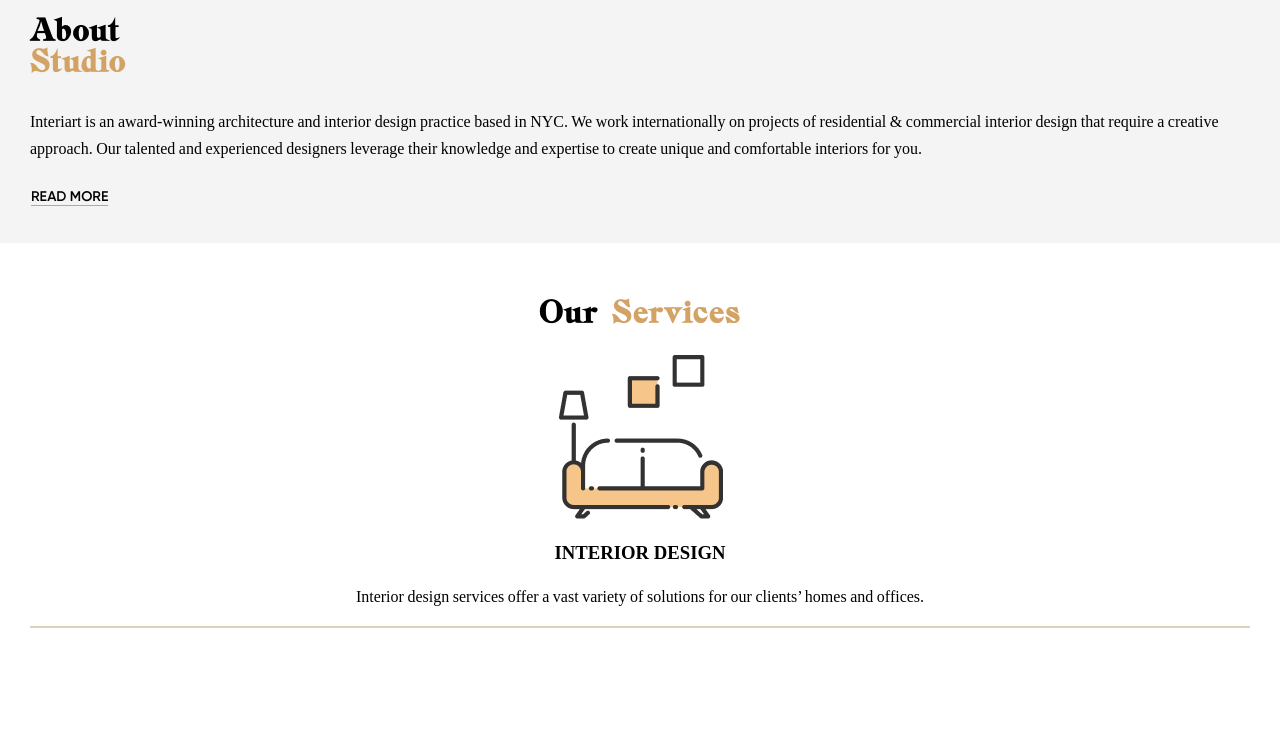
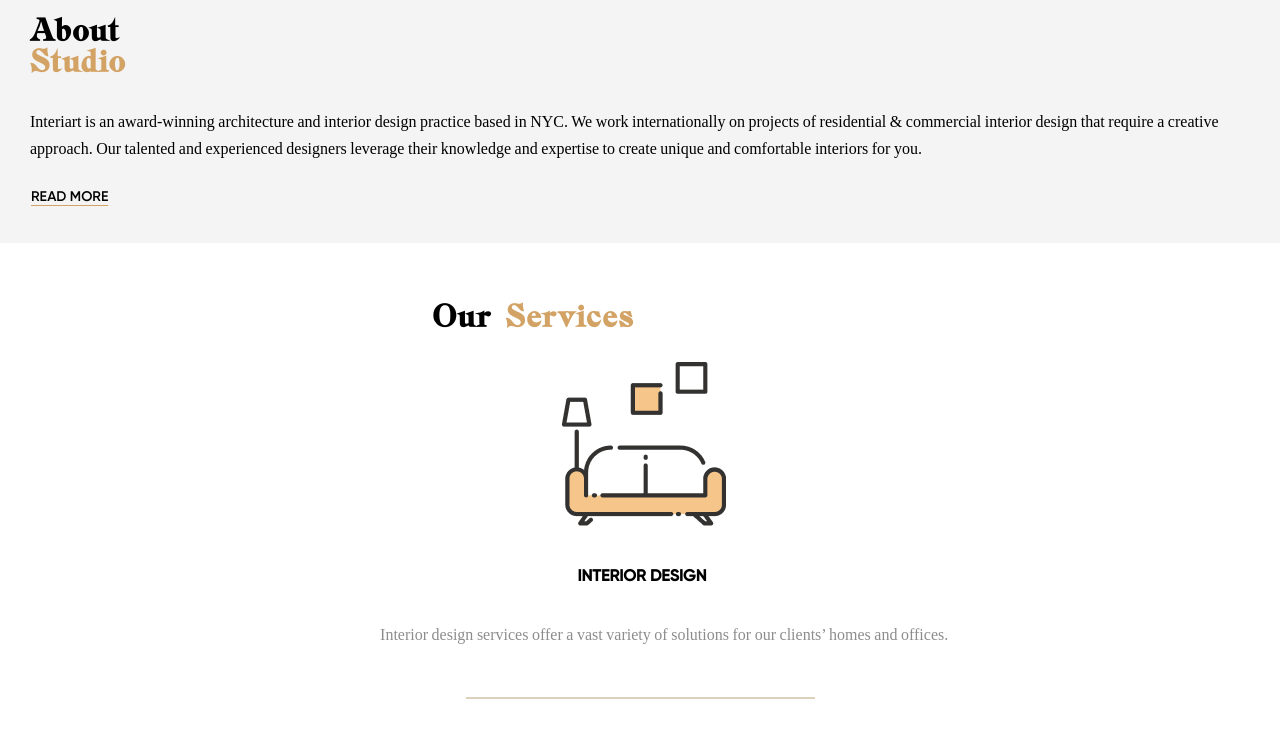
Before and after one commit to marcorange/idStudio-landing-page, a plain HTML site: page index.html in a window 1280 px wide. Shown: the part 937-1675 px from the top of the page. Drawn offline with Linux system fonts and the light colour scheme.

Commit message:
services pt1

```diff
--- a/index.html
+++ b/index.html
@@ -60,14 +60,18 @@
                 <div class="container services">
                     <h2>Our <span style="color: #d3a265">Services</span></h2>
                     <div class="cards">
-                        <div>
-                            <img src="design/interior-design.png">
+                        <div class="card">
+                            <img
+                                src="design/interior-design.png"
+                                class="services-img"
+                            />
                             <h3>INTERIOR DESIGN</h3>
                             <p>
-                                Interior design services offer a vast variety of solutions for our clients’ homes and offices.</p>
-                                <hr>
+                                Interior design services offer a vast variety of
+                                solutions for our clients’ homes and offices.
+                            </p>
+                            <hr />
                         </div>
-
                     </div>
                 </div>
             </section>
--- a/styles.css
+++ b/styles.css
@@ -30,7 +30,7 @@ p {
 }
 
 hr {
-    border: 0.05px solid #DCD1BB;
+    border: 0.05px solid #dcd1bb;
 }
 
 .container {
@@ -80,7 +80,7 @@ button {
 
 /* ABOUT */
 .about {
-    background-color: #F4F4F4;
+    background-color: #f4f4f4;
     bottom: 9px;
     padding-top: 37.25px;
 }
@@ -99,7 +99,7 @@ button {
     right: 5px;
     text-align: left;
     padding-bottom: 6px;
-    background-color: #F4F4F4;
+    background-color: #f4f4f4;
     text-decoration: underline;
     text-decoration-color: #d3a265;
     text-underline-offset: 4px;
@@ -112,6 +112,45 @@ button {
     background-color: white;
     bottom: 20px;
     text-align: center;
+}
+
+.services > h2 {
+    /* padding lacks responsiveness :( */
+    padding: 4px 0 0 33%;
+    max-width: 25%;
+    display: table;
+    text-align: center;
+    letter-spacing: 0.05em;
+}
+
+.cards {
+    padding: 3px 6px;
+}
+
+.card > hr {
+    width: 347px;
+}
+
+.cards h3 {
+    font-family: "GilroySemiBold";
+    font-size: 16px;
+    padding-left: 4px;
+    padding-bottom: 18px;
+}
+
+.services-img {
+    max-width: 24%;
+    padding-left: 5px;
+    padding-bottom: 21px;
+}
+
+.card > p {
+    font-size: 16px;
+    line-height: 170%;
+    color: #8d8d8d;
+    max-width: 80%;
+    padding-left: 12%;
+    padding-bottom: 33px;
 }
 
 /* FONTS */
```
